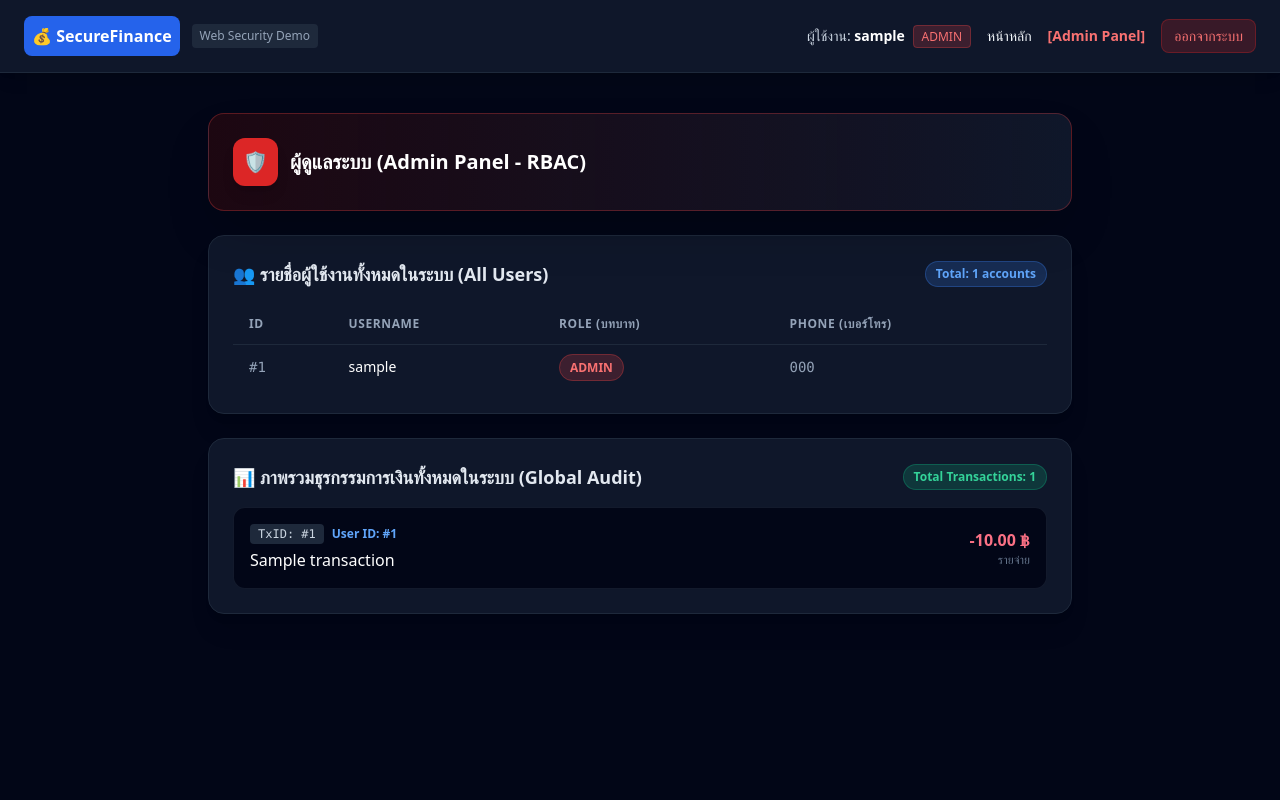
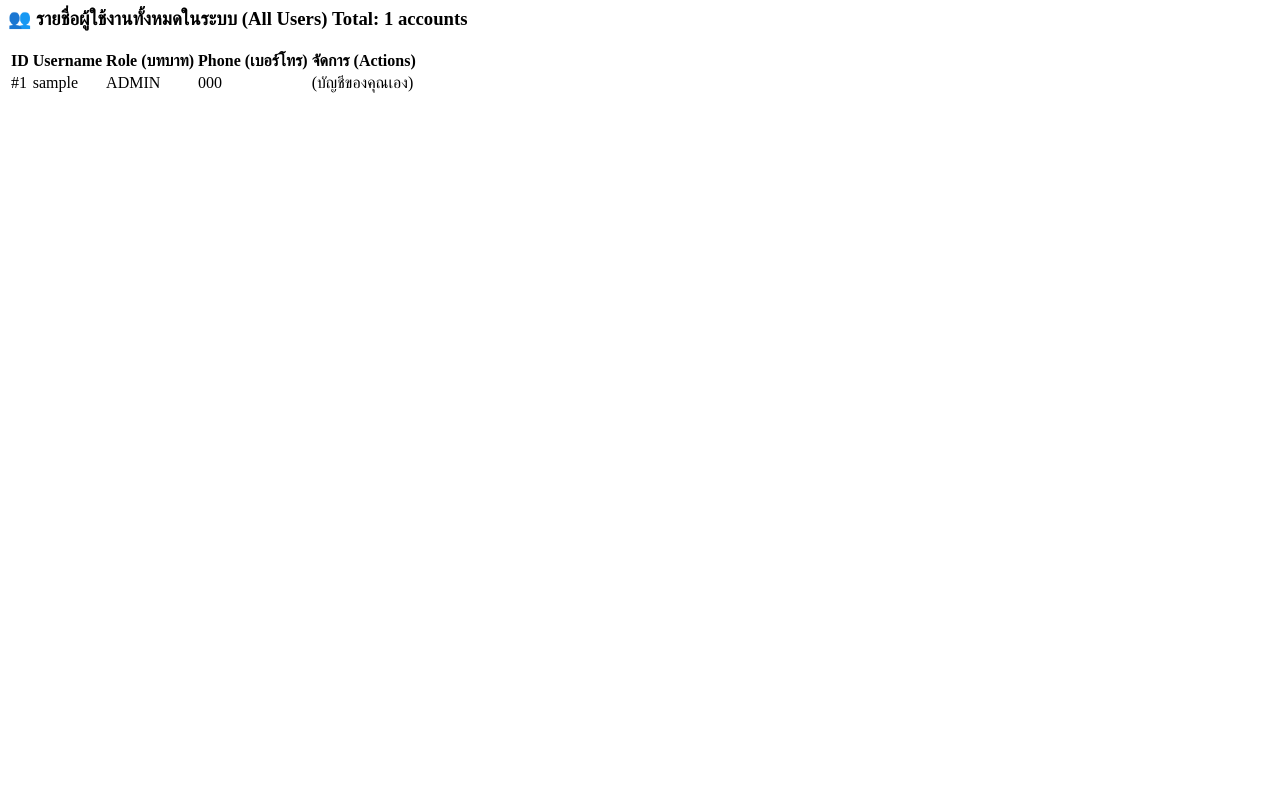
Before and after one commit to kingjulienz/lastlab, a Flask app: page /admin in a window 1280 px wide. Run offline with Flask 3, Linux system fonts and the light colour scheme; a user stored in the database is signed in; tables that the repository leaves empty hold one stand-in row (values such as "Sample post"); some libraries are stand-ins or nearby versions.

Commit message:
Add files via upload

```diff
--- a/templates/admin.html
+++ b/templates/admin.html
@@ -1,17 +1,3 @@
-{% extends "base.html" %}
-{% block content %}
-<div class="space-y-6">
-    <!-- Admin Header Banner -->
-    <div class="bg-gradient-to-r from-red-950/40 to-slate-900 border border-red-500/30 p-6 rounded-2xl shadow-2xl relative overflow-hidden">
-        <div class="flex items-center space-x-3">
-            <span class="bg-red-600 text-white p-2.5 rounded-xl text-xl shadow-lg">🛡️</span>
-            <div>
-                <h2 class="text-xl font-bold text-white">ผู้ดูแลระบบ (Admin Panel - RBAC)</h2>
-
-            </div>
-        </div>
-    </div>
-
 <!-- Users Management Section -->
 <div class="bg-slate-900 border border-slate-800 p-6 rounded-2xl shadow-xl">
     <h3 class="text-lg font-semibold text-slate-200 mb-4 flex items-center justify-between">
@@ -27,6 +13,7 @@
                     <th class="py-3 px-4">Username</th>
                     <th class="py-3 px-4">Role (บทบาท)</th>
                     <th class="py-3 px-4">Phone (เบอร์โทร)</th>
+                    <th class="py-3 px-4 text-center">จัดการ (Actions)</th> <!-- 👈 หัวข้อคอลัมน์ปุ่มลบ -->
                 </tr>
             </thead>
             <tbody class="divide-y divide-slate-800/60 text-sm">
@@ -40,43 +27,22 @@
                             </span>
                         </td>
                         <td class="py-3 px-4 text-slate-400 font-mono">{{ u.phone }}</td>
+
+                        <!-- 👈 ปุ่มลบแต่ละแถว -->
+                        <td class="py-3 px-4 text-center">
+                            {% if u.id != current_user.id %}
+                                <form action="{{ url_for('delete_user', user_id=u.id) }}" method="POST" onsubmit="return confirm('คุณต้องการลบผู้ใช้งาน {{ u.username }} ใช่หรือไม่?');">
+                                    <button type="submit" class="px-3 py-1 bg-red-500/20 hover:bg-red-500 text-red-400 hover:text-white border border-red-500/30 rounded-lg text-xs transition font-semibold">
+                                        🗑️ ลบ
+                                    </button>
+                                </form>
+                            {% else %}
+                                <span class="text-xs text-slate-500 italic">(บัญชีของคุณเอง)</span>
+                            {% endif %}
+                        </td>
                     </tr>
                 {% endfor %}
             </tbody>
         </table>
     </div>
 </div>
-
-    <!-- All Transactions Oversight Section -->
-    <div class="bg-slate-900 border border-slate-800 p-6 rounded-2xl shadow-xl">
-        <h3 class="text-lg font-semibold text-slate-200 mb-4 flex items-center justify-between">
-            <span>📊 ภาพรวมธุรกรรมการเงินทั้งหมดในระบบ (Global Audit)</span>
-            <span class="text-xs bg-emerald-500/20 text-emerald-400 border border-emerald-500/30 px-2.5 py-1 rounded-full">Total Transactions: {{ transactions|length }}</span>
-        </h3>
-
-        {% if transactions %}
-            <div class="space-y-3">
-                {% for t in transactions %}
-                    <div class="bg-slate-950 border border-slate-800/60 p-4 rounded-xl flex justify-between items-center">
-                        <div>
-                            <div class="flex items-center space-x-2">
-                                <span class="text-xs bg-slate-800 text-slate-300 px-2 py-0.5 rounded font-mono">TxID: #{{ t.id }}</span>
-                                <span class="text-xs text-blue-400 font-semibold">User ID: #{{ t.user_id }}</span>
-                            </div>
-                            <h4 class="font-medium text-white text-base mt-1">{{ t.title }}</h4>
-                        </div>
-                        <div class="text-right">
-                            <span class="font-bold text-base {% if t.type == 'income' %}text-emerald-400{% else %}text-rose-400{% endif %}">
-                                {% if t.type == 'income' %}+{% else %}-{% endif %}{{ "%.2f"|format(t.amount) }} ฿
-                            </span>
-                            <span class="block text-xs text-slate-500">{% if t.type == 'income' %}รายรับ{% else %}รายจ่าย{% endif %}</span>
-                        </div>
-                    </div>
-                {% endfor %}
-            </div>
-        {% else %}
-            <p class="text-slate-500 text-center py-6">ยังไม่มีประวัติธุรกรรมใดๆ ในระบบภาพรวม</p>
-        {% endif %}
-    </div>
-</div>
-{% endblock %}
```
Lines whose indentation alone changed are shown as unchanged.
